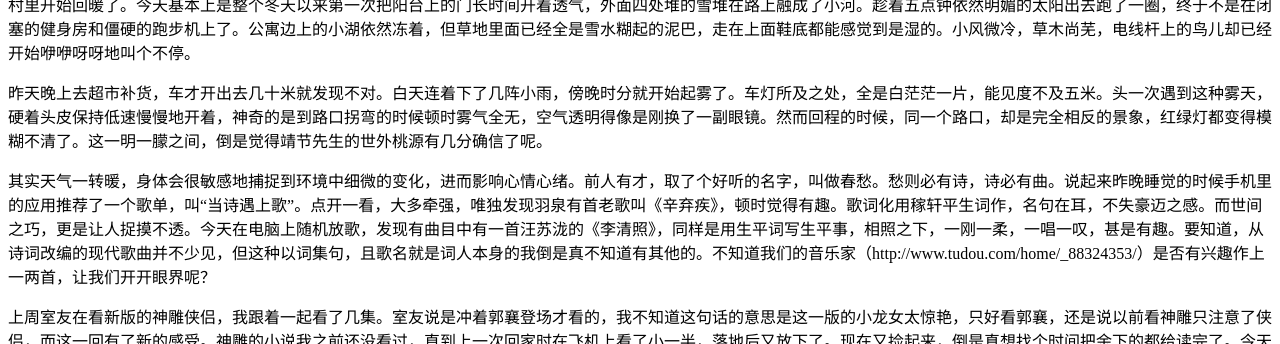
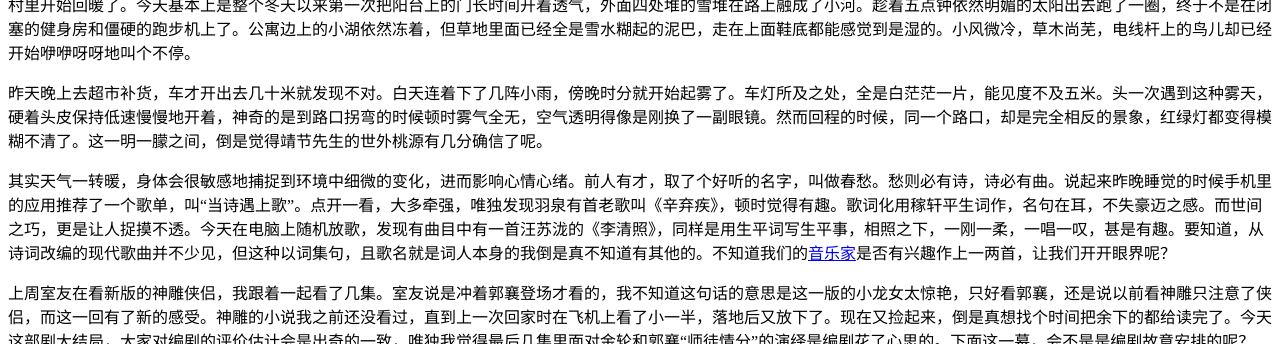
Before and after one commit to yixuan/cn, a Jekyll site: the page built from _posts/2015-03-12-breezing.md, in a window 1280 px wide and 900 px high, scrolled down 525 px, cut to the strip 87-431 px from the top of the window. Built offline with Jekyll 4.4.1, drawn with Linux system fonts in a browser that asks for light colours; nearby versions of some CDN libraries; library files that are not in the unit come from our copies; comment, search, counter and statistics services are not loaded; part of the change alters nothing that is shown.

Commit message:
Hyperlink

```diff
--- a/_posts/2015-03-12-breezing.md
+++ b/_posts/2015-03-12-breezing.md
@@ -26,7 +26,7 @@ tags:
 
 昨天晚上去超市补货，车才开出去几十米就发现不对。白天连着下了几阵小雨，傍晚时分就开始起雾了。车灯所及之处，全是白茫茫一片，能见度不及五米。头一次遇到这种雾天，硬着头皮保持低速慢慢地开着，神奇的是到路口拐弯的时候顿时雾气全无，空气透明得像是刚换了一副眼镜。然而回程的时候，同一个路口，却是完全相反的景象，红绿灯都变得模糊不清了。这一明一朦之间，倒是觉得靖节先生的世外桃源有几分确信了呢。
 
-其实天气一转暖，身体会很敏感地捕捉到环境中细微的变化，进而影响心情心绪。前人有才，取了个好听的名字，叫做春愁。愁则必有诗，诗必有曲。说起来昨晚睡觉的时候手机里的应用推荐了一个歌单，叫“当诗遇上歌”。点开一看，大多牵强，唯独发现羽泉有首老歌叫《辛弃疾》，顿时觉得有趣。歌词化用稼轩平生词作，名句在耳，不失豪迈之感。而世间之巧，更是让人捉摸不透。今天在电脑上随机放歌，发现有曲目中有一首汪苏泷的《李清照》，同样是用生平词写生平事，相照之下，一刚一柔，一唱一叹，甚是有趣。要知道，从诗词改编的现代歌曲并不少见，但这种以词集句，且歌名就是词人本身的我倒是真不知道有其他的。不知道我们的音乐家（http://www.tudou.com/home/_88324353/）是否有兴趣作上一两首，让我们开开眼界呢？
+其实天气一转暖，身体会很敏感地捕捉到环境中细微的变化，进而影响心情心绪。前人有才，取了个好听的名字，叫做春愁。愁则必有诗，诗必有曲。说起来昨晚睡觉的时候手机里的应用推荐了一个歌单，叫“当诗遇上歌”。点开一看，大多牵强，唯独发现羽泉有首老歌叫《辛弃疾》，顿时觉得有趣。歌词化用稼轩平生词作，名句在耳，不失豪迈之感。而世间之巧，更是让人捉摸不透。今天在电脑上随机放歌，发现有曲目中有一首汪苏泷的《李清照》，同样是用生平词写生平事，相照之下，一刚一柔，一唱一叹，甚是有趣。要知道，从诗词改编的现代歌曲并不少见，但这种以词集句，且歌名就是词人本身的我倒是真不知道有其他的。不知道我们的[音乐家](http://www.tudou.com/home/_88324353/)是否有兴趣作上一两首，让我们开开眼界呢？
 
 上周室友在看新版的神雕侠侣，我跟着一起看了几集。室友说是冲着郭襄登场才看的，我不知道这句话的意思是这一版的小龙女太惊艳，只好看郭襄，还是说以前看神雕只注意了侠侣，而这一回有了新的感受。神雕的小说我之前还没看过，直到上一次回家时在飞机上看了小一半，落地后又放下了。现在又捡起来，倒是真想找个时间把余下的都给读完了。今天这部剧大结局，大家对编剧的评价估计会是出奇的一致，唯独我觉得最后几集里面对金轮和郭襄“师徒情分”的演绎是编剧花了心思的。下面这一幕，会不是是编剧故意安排的呢？
 
```
